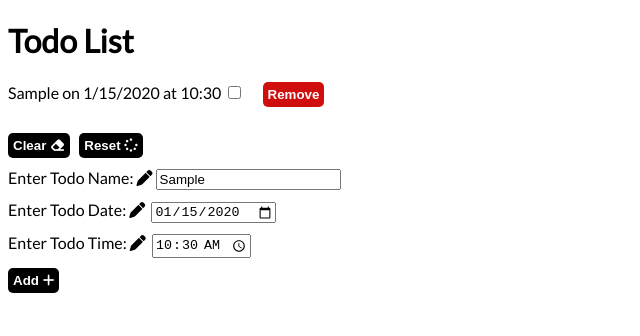
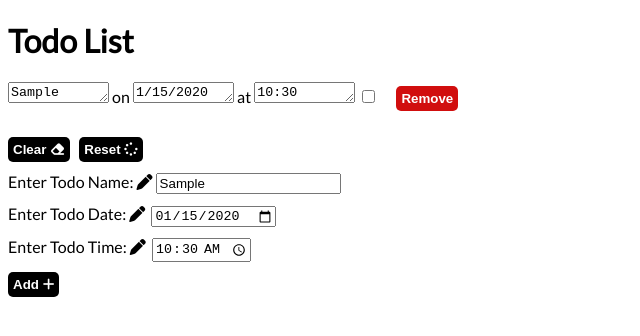
Before and after one commit to PolymorFox/Todo-List, a plain HTML site: page index.html in a window 1280 px wide. Both pictures are taken after typing "Sample", "2020-01-15", "10:30" into the empty fields and a click on the button "Add". Shown: the whole page, without its empty margins (0-640 px from the left). Drawn offline with Linux system fonts and the light colour scheme.

Commit message:
Added Rudimentary Edit Functional

```diff
--- a/script.js
+++ b/script.js
@@ -27,7 +27,7 @@ addButton.addEventListener("click", () => {
   const item = document.createElement("li");
   date = Intl.DateTimeFormat("default").format(date); // Set date to correct date
 
-  item.innerText = `${itemName} on ${date} at ${time}`;
+  item.innerHTML = `<textarea rows=1 cols=10>${itemName}</textarea> on <textarea rows=1 cols=10>${date}</textarea> at <textarea rows=1 cols=10>${time}</textarea>`;
   item.insertAdjacentHTML(
     "beforeend",
     `
```
Also changed, not shown: index.html (+0 -1 lines).
